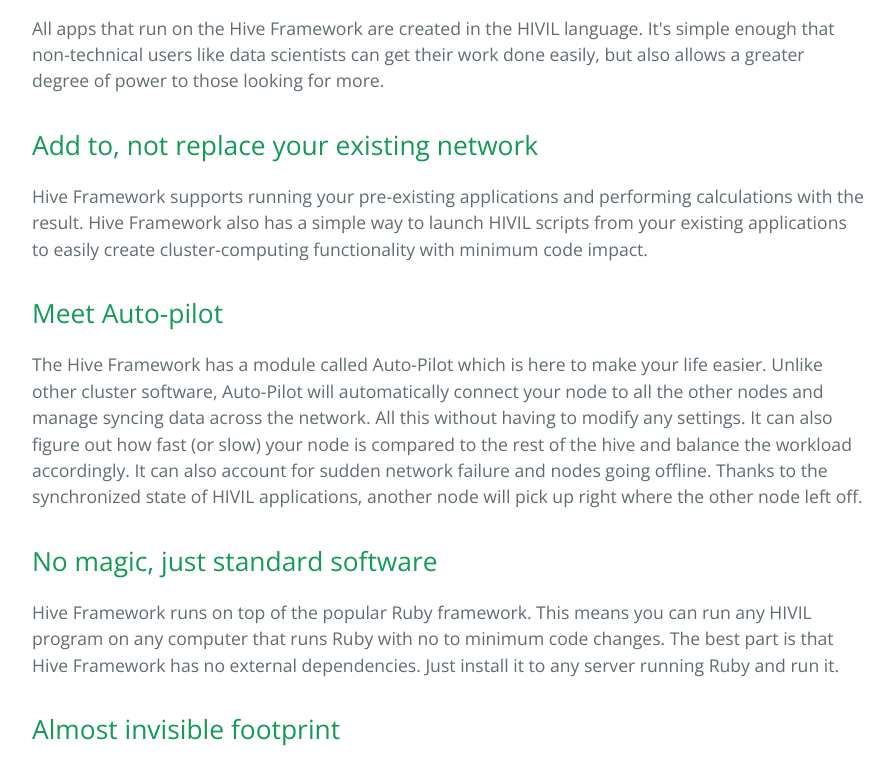
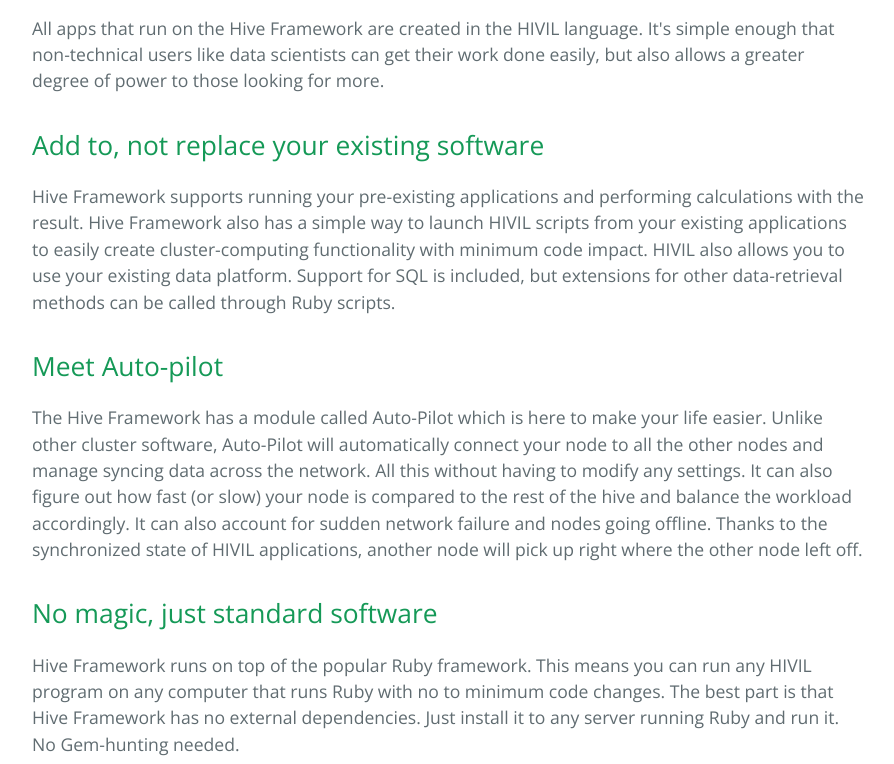
Before and after one commit to NETponents/HiveFramework-Ruby, a plain HTML site: page index.html in a window 1280 px wide. Shown: the part 684-1448 px from the top of the page, without its empty margins (192-1086 px from the left). Drawn offline with nearby package versions, Linux system fonts and the light colour scheme.

```diff
--- a/index.html
+++ b/index.html
@@ -33,9 +33,9 @@
 <p>All apps that run on the Hive Framework are created in the HIVIL language. It's simple enough that non-technical users like data scientists can get their work done easily, but also allows a greater degree of power to those looking for more.</p>
 
 <h2>
-<a id="add-to-not-replace-your-existing-network" class="anchor" href="#add-to-not-replace-your-existing-network" aria-hidden="true"><span class="octicon octicon-link"></span></a>Add to, not replace your existing network</h2>
+<a id="add-to-not-replace-your-existing-software" class="anchor" href="#add-to-not-replace-your-existing-software" aria-hidden="true"><span class="octicon octicon-link"></span></a>Add to, not replace your existing software</h2>
 
-<p>Hive Framework supports running your pre-existing applications and performing calculations with the result. Hive Framework also has a simple way to launch HIVIL scripts from your existing applications to easily create cluster-computing functionality with minimum code impact.</p>
+<p>Hive Framework supports running your pre-existing applications and performing calculations with the result. Hive Framework also has a simple way to launch HIVIL scripts from your existing applications to easily create cluster-computing functionality with minimum code impact. HIVIL also allows you to use your existing data platform. Support for SQL is included, but extensions for other data-retrieval methods can be called through Ruby scripts.</p>
 
 <h2>
 <a id="meet-auto-pilot" class="anchor" href="#meet-auto-pilot" aria-hidden="true"><span class="octicon octicon-link"></span></a>Meet Auto-pilot</h2>
@@ -45,7 +45,7 @@
 <h2>
 <a id="no-magic-just-standard-software" class="anchor" href="#no-magic-just-standard-software" aria-hidden="true"><span class="octicon octicon-link"></span></a>No magic, just standard software</h2>
 
-<p>Hive Framework runs on top of the popular Ruby framework. This means you can run any HIVIL program on any computer that runs Ruby with no to minimum code changes. The best part is that Hive Framework has no external dependencies. Just install it to any server running Ruby and run it.</p>
+<p>Hive Framework runs on top of the popular Ruby framework. This means you can run any HIVIL program on any computer that runs Ruby with no to minimum code changes. The best part is that Hive Framework has no external dependencies. Just install it to any server running Ruby and run it. No Gem-hunting needed.</p>
 
 <h2>
 <a id="almost-invisible-footprint" class="anchor" href="#almost-invisible-footprint" aria-hidden="true"><span class="octicon octicon-link"></span></a>Almost invisible footprint</h2>
```
Also changed, not shown: params.json (+1 -1 lines).
